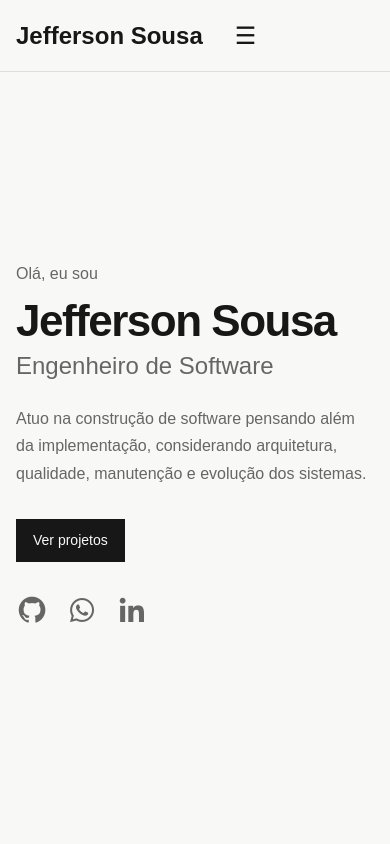
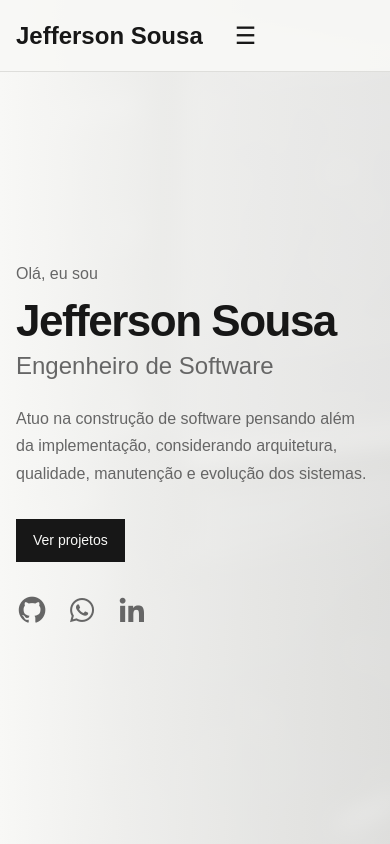
Before and after one commit to JeffSSousa/jefferson-sousa-portfolio, a plain HTML site: page index.html in a window 390 px wide. Shown: the top 844 px of the page. Drawn offline with nearby package versions, Linux system fonts and the light colour scheme.

Commit message:
fix: correct svgs and images paths

```diff
--- a/css/hero.css
+++ b/css/hero.css
@@ -278,7 +278,7 @@
         position: absolute;
         inset: -20px;
 
-        background-image: url("../assets/images/setup.jpg");
+        background-image: url("../assets/images/setup.jpeg");
 
         background-size: cover;
         background-position: center;
```
